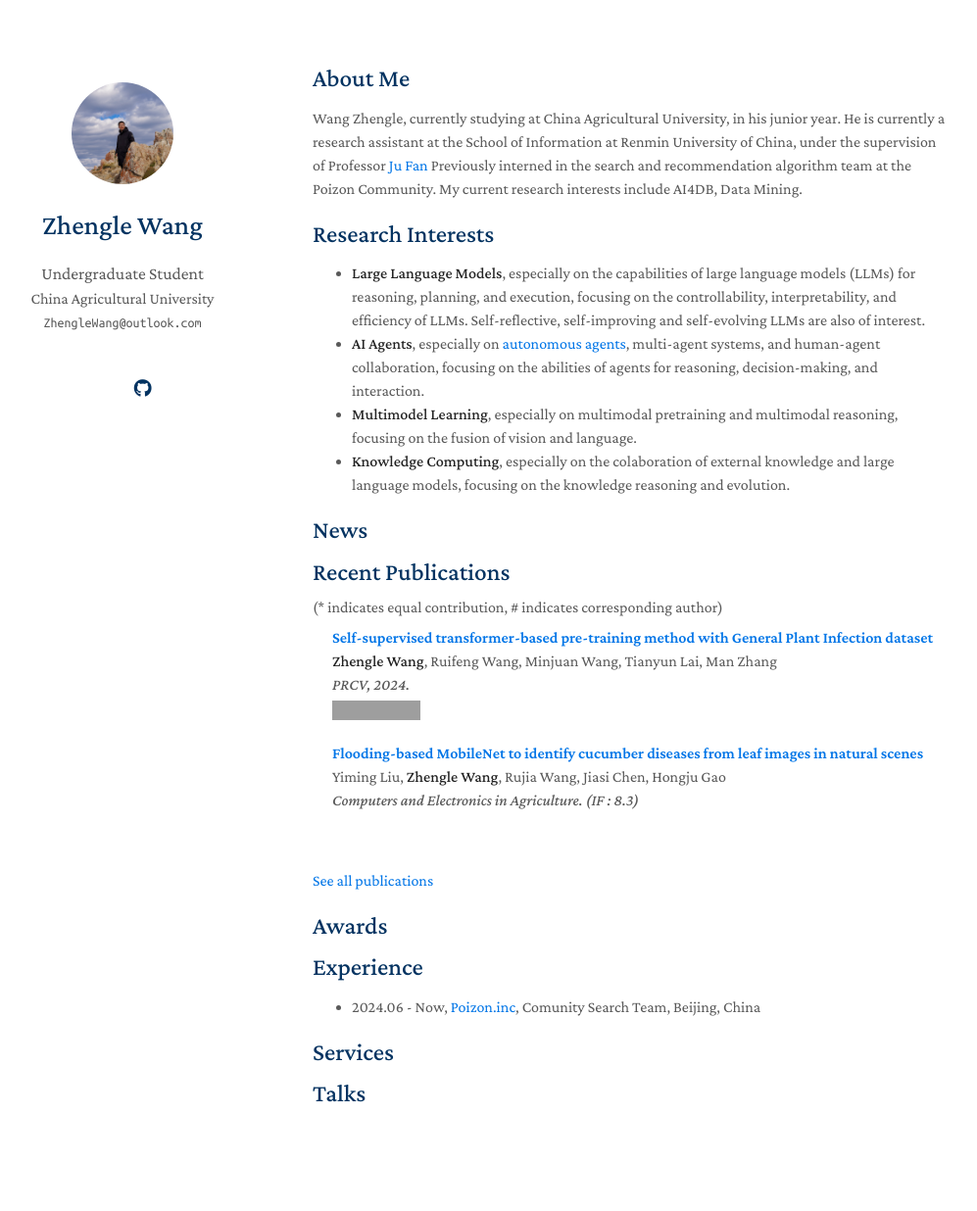
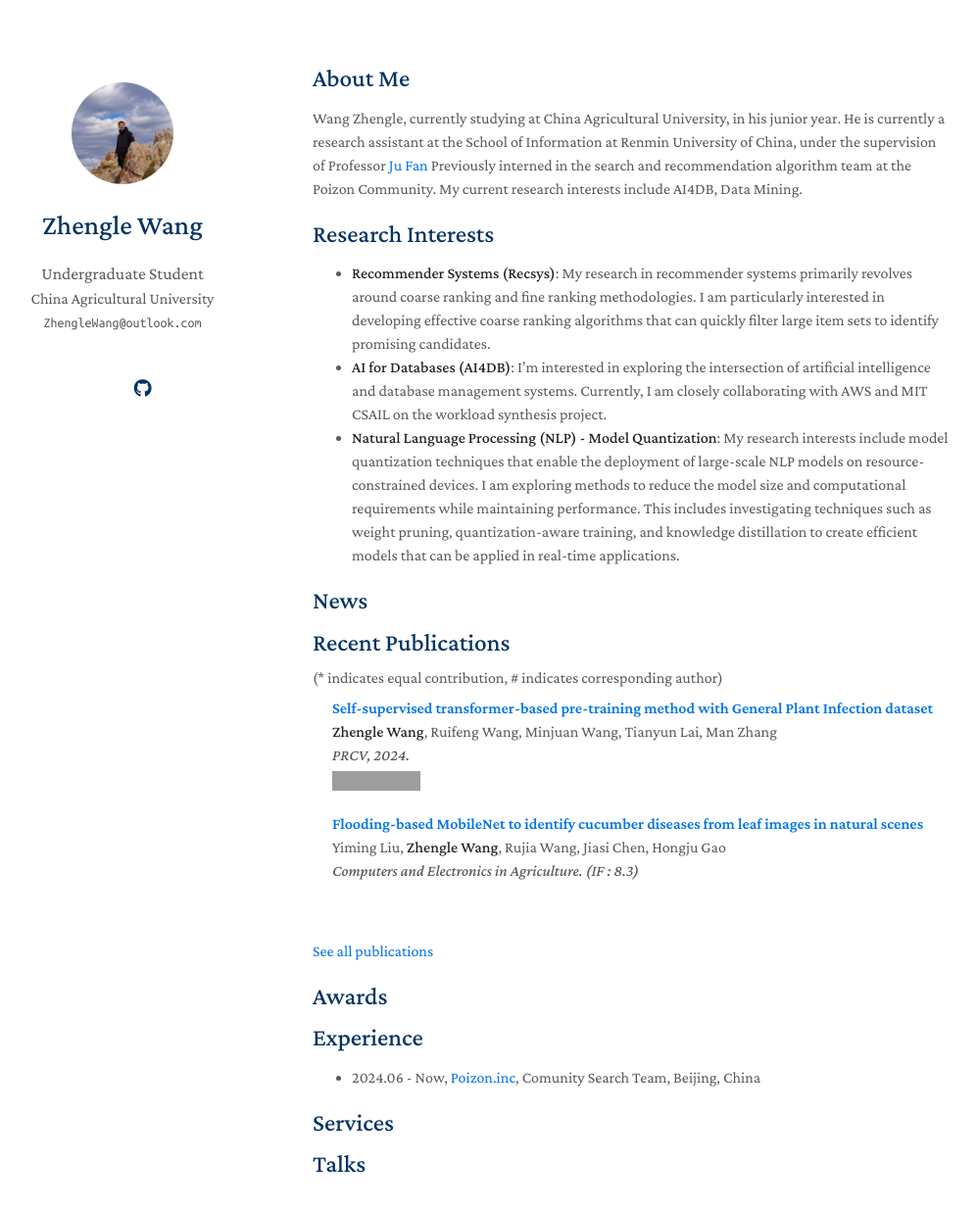
Before and after one commit to zhouruoheng/zhouyan.github.io, a Jekyll site: the page built from index.md, in a window 1280 px wide and 1291 px high. Shown: the top 1236 px of the window at 98% size, without its empty margins (151-1148 px from the left). Built offline with Jekyll 4.4.1, drawn with Linux system fonts in a browser that asks for light colours; nearby versions of some CDN libraries; a style sheet for code colours, icons or effects is not loaded; grey boxes are pictures that could not be loaded.

Commit message:
Update intro.md

```diff
--- a/_includes/intro.md
+++ b/_includes/intro.md
@@ -9,9 +9,8 @@ My current research interests include AI4DB, Data Mining.
 
 ## Research Interests
 
-- **Large Language Models**, especially on the capabilities of large language models (LLMs) for reasoning, planning, and execution, focusing on the controllability, interpretability, and efficiency of LLMs. Self-reflective, self-improving and self-evolving LLMs are also of interest.
-- **AI Agents**, especially on [autonomous agents]((https://lilianweng.github.io/posts/2023-06-23-agent/)), multi-agent systems, and human-agent collaboration, focusing on the abilities of agents for reasoning, decision-making, and interaction.
-- **Multimodel Learning**, especially on multimodal pretraining and multimodal reasoning, focusing on the fusion of vision and language.
-- **Knowledge Computing**, especially on the colaboration of external knowledge and large language models, focusing on the knowledge reasoning and evolution.
+- **Recommender Systems (Recsys)**: My research in recommender systems primarily revolves around coarse ranking and fine ranking methodologies. I am particularly interested in developing effective coarse ranking algorithms that can quickly filter large item sets to identify promising candidates.
+- **AI for Databases (AI4DB)**: I'm interested in exploring the intersection of artificial intelligence and database management systems. Currently, I am closely collaborating with AWS and MIT CSAIL on the workload synthesis project.
+- **Natural Language Processing (NLP) - Model Quantization**: My research interests include model quantization techniques that enable the deployment of large-scale NLP models on resource-constrained devices. I am exploring methods to reduce the model size and computational requirements while maintaining performance. This includes investigating techniques such as weight pruning, quantization-aware training, and knowledge distillation to create efficient models that can be applied in real-time applications.
 
 ## News
```
